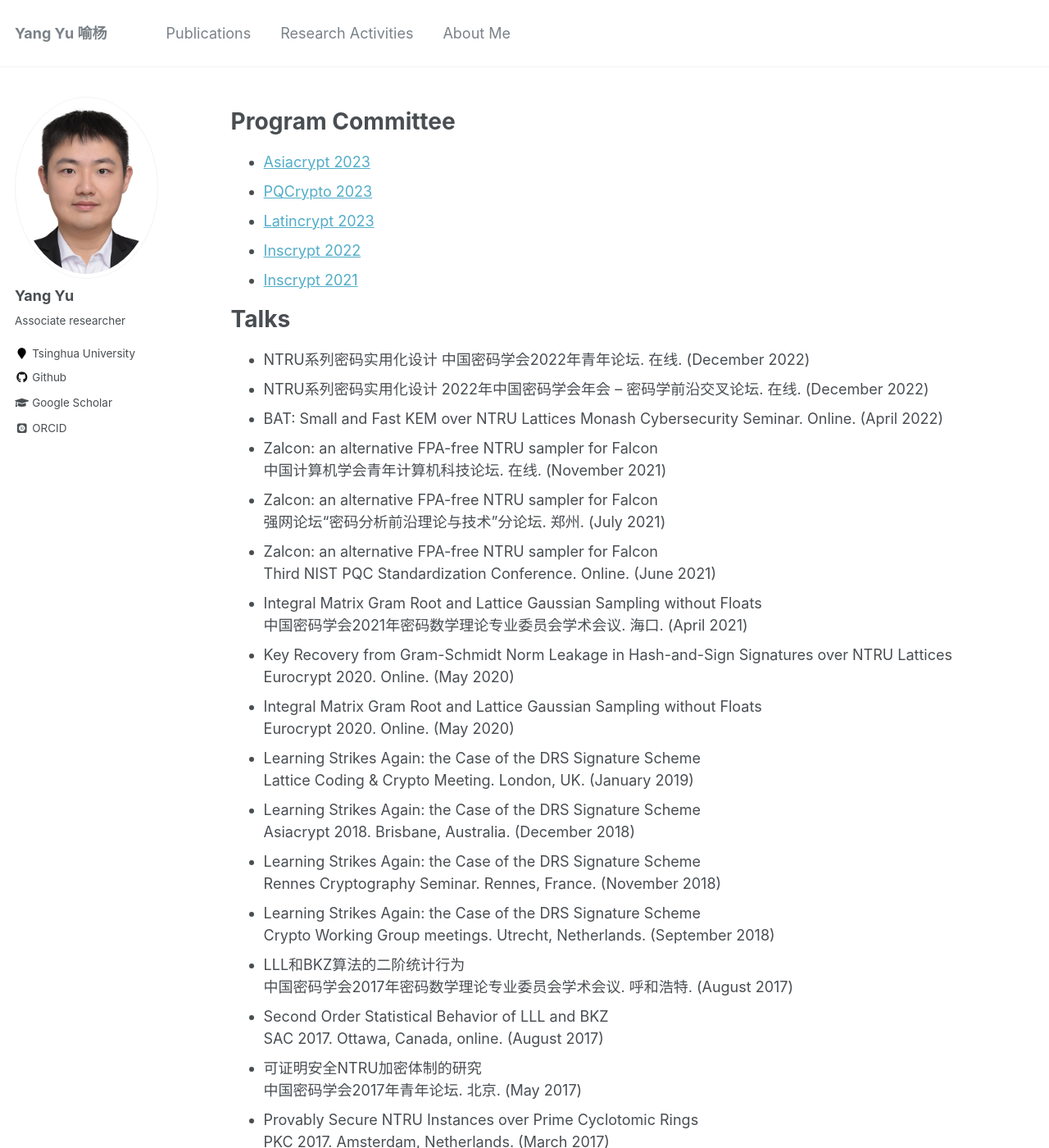
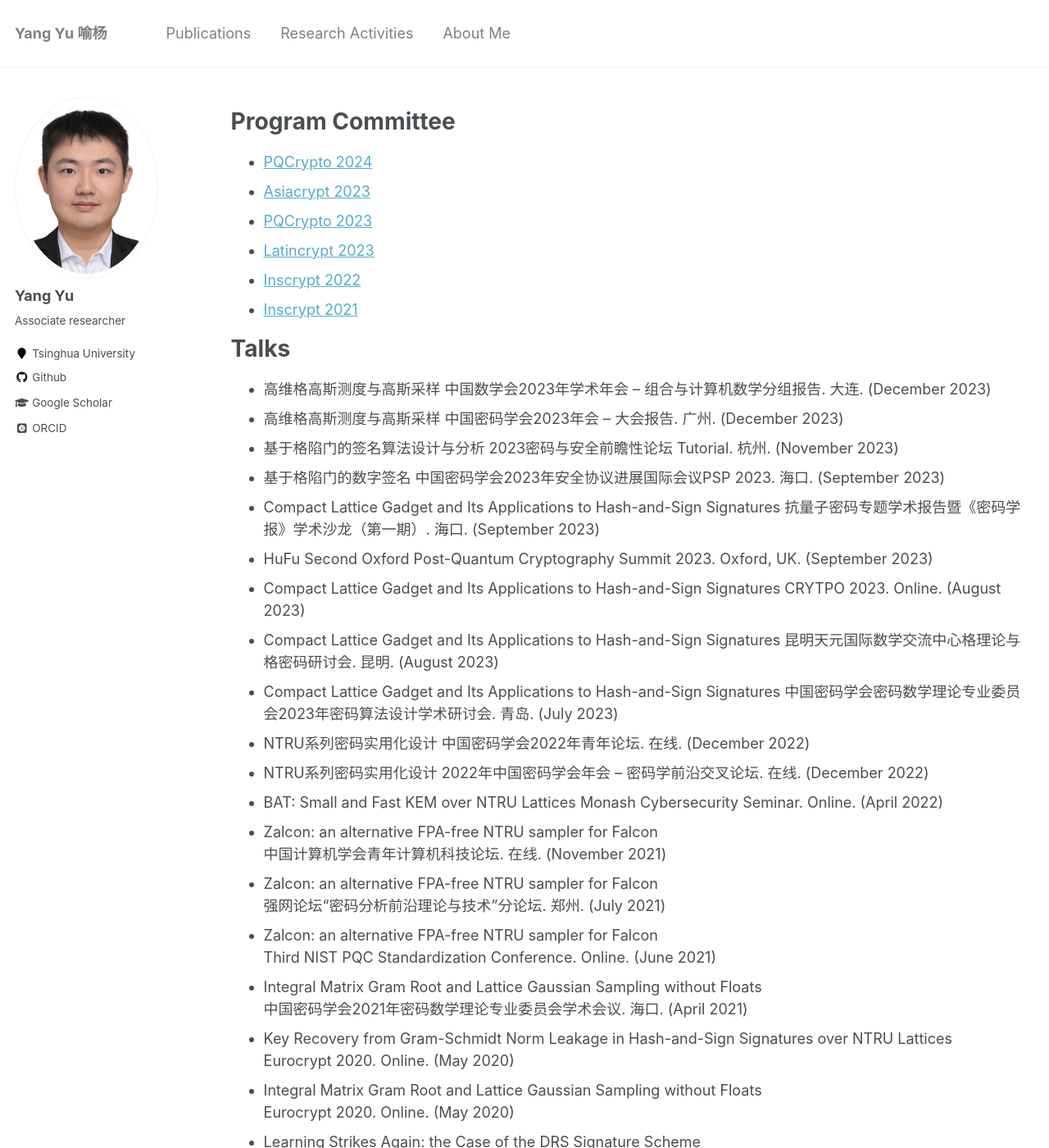
Before and after one commit to yuyang-crypto/yuyang-crypto.github.io, a Jekyll site: the page built from _pages/activities.md, in a window 1280 px wide and 1400 px high. Shown: the whole window at 82% size. Built offline with Jekyll 4.4.1, drawn with Linux system fonts in a browser that asks for light colours; some web fonts are replaced.

Commit message:
Add files via upload

```diff
--- a/_pages/activities.md
+++ b/_pages/activities.md
@@ -9,6 +9,7 @@ author_profile: true
 
 Program Committee
 ======
+* [PQCrypto 2024](https://www.maths.ox.ac.uk/events/conferences/pqcrypto-2024)
 * [Asiacrypt 2023](https://asiacrypt.iacr.org/2023/)
 * [PQCrypto 2023](https://pqcrypto2023.umiacs.io/)
 * [Latincrypt 2023](https://www.espe.edu.ec/latincrypt/)
@@ -17,6 +18,24 @@ Program Committee
 
 Talks
 ======
+* 高维格高斯测度与高斯采样
+   中国数学会2023年学术年会 -- 组合与计算机数学分组报告. 大连. (December 2023)
+* 高维格高斯测度与高斯采样
+   中国密码学会2023年会 -- 大会报告. 广州. (December 2023)
+* 基于格陷门的签名算法设计与分析
+   2023密码与安全前瞻性论坛 Tutorial. 杭州. (November 2023)
+* 基于格陷门的数字签名
+   中国密码学会2023年安全协议进展国际会议PSP 2023. 海口. (September 2023)
+* Compact Lattice Gadget and Its Applications to Hash-and-Sign Signatures
+   抗量子密码专题学术报告暨《密码学报》学术沙龙（第一期）. 海口. (September 2023)
+* HuFu
+   Second Oxford Post-Quantum Cryptography Summit 2023. Oxford, UK. (September 2023)
+* Compact Lattice Gadget and Its Applications to Hash-and-Sign Signatures
+   CRYTPO 2023. Online. (August 2023)
+* Compact Lattice Gadget and Its Applications to Hash-and-Sign Signatures
+   昆明天元国际数学交流中心格理论与格密码研讨会. 昆明. (August 2023)
+* Compact Lattice Gadget and Its Applications to Hash-and-Sign Signatures
+   中国密码学会密码数学理论专业委员会2023年密码算法设计学术研讨会. 青岛. (July 2023)
 * NTRU系列密码实用化设计
    中国密码学会2022年青年论坛. 在线. (December 2022)
 * NTRU系列密码实用化设计
```
Also changed, not shown: _pages/cv.md (+2 -0 lines), _pages/404.md (line endings or trailing spaces), _pages/about.md (line endings or trailing spaces), _pages/markdown.md (line endings or trailing spaces), _pages/publications.md (line endings or trailing spaces).
